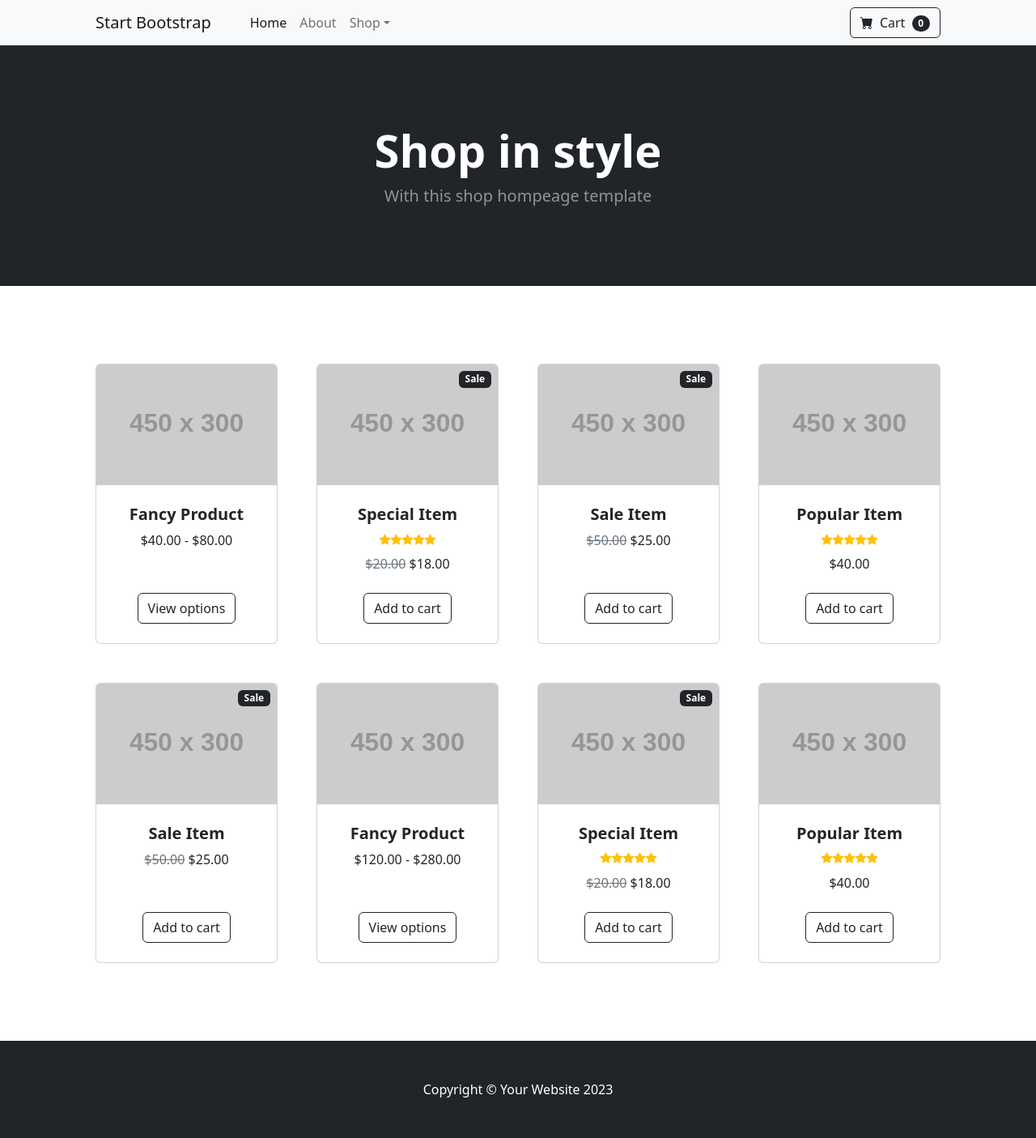
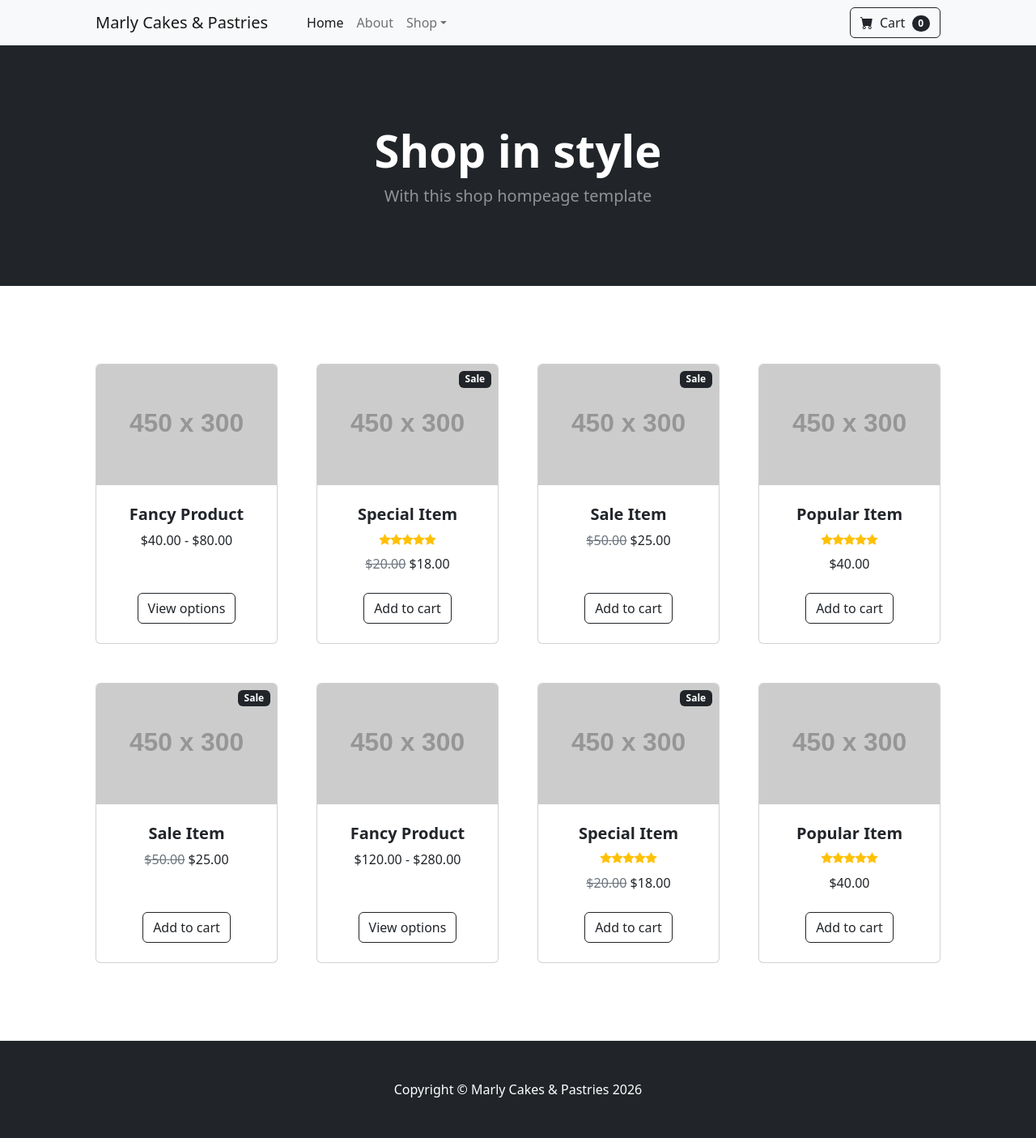
Before and after one commit to petermuremi351/Marly-Cakes-and-Pastries, a Django app: page / in a window 1280 px wide. Shown: the whole page at 81% size. Run offline with Django 5.2, Linux system fonts and the light colour scheme; grey boxes labelled with a size stand in for pictures from a placeholder-image service; some libraries are stand-ins or nearby versions.

Commit message:
loaded static to css and js, marly cakes and pastries title

```diff
--- a/store/templates/home.html
+++ b/store/templates/home.html
@@ -7,19 +7,19 @@
         <meta name="viewport" content="width=device-width, initial-scale=1, shrink-to-fit=no" />
         <meta name="description" content="" />
         <meta name="author" content="" />
-        <title>Shop Homepage - Start Bootstrap Template</title>
+        <title>Marly Cakes & Pastries</title>
         <!-- Favicon-->
-        <link rel="icon" type="image/x-icon" href="assets/favicon.ico" />
+        <link rel="icon" type="image/x-icon" href="{% static 'assets/favicon.ico' %}" />
         <!-- Bootstrap icons-->
         <link href="https://cdn.jsdelivr.net/npm/bootstrap-icons@1.5.0/font/bootstrap-icons.css" rel="stylesheet" />
         <!-- Core theme CSS (includes Bootstrap)-->
-        <link href="css/styles.css" rel="stylesheet" />
+        <link href="{% static 'css/styles.css' %}" rel="stylesheet" />
     </head>
     <body>
         <!-- Navigation-->
         <nav class="navbar navbar-expand-lg navbar-light bg-light">
             <div class="container px-4 px-lg-5">
-                <a class="navbar-brand" href="#!">Start Bootstrap</a>
+                <a class="navbar-brand" href="#!">Marly Cakes & Pastries</a>
                 <button class="navbar-toggler" type="button" data-bs-toggle="collapse" data-bs-target="#navbarSupportedContent" aria-controls="navbarSupportedContent" aria-expanded="false" aria-label="Toggle navigation"><span class="navbar-toggler-icon"></span></button>
                 <div class="collapse navbar-collapse" id="navbarSupportedContent">
                     <ul class="navbar-nav me-auto mb-2 mb-lg-0 ms-lg-4">
@@ -259,11 +259,11 @@
         </section>
         <!-- Footer-->
         <footer class="py-5 bg-dark">
-            <div class="container"><p class="m-0 text-center text-white">Copyright &copy; Your Website 2023</p></div>
+            <div class="container"><p class="m-0 text-center text-white">Copyright &copy; Marly Cakes & Pastries 2026</p></div>
         </footer>
         <!-- Bootstrap core JS-->
         <script src="https://cdn.jsdelivr.net/npm/bootstrap@5.2.3/dist/js/bootstrap.bundle.min.js"></script>
         <!-- Core theme JS-->
-        <script src="js/scripts.js"></script>
+        <script src="{% static 'js/scripts.js' %}"></script>
     </body>
 </html>
```
